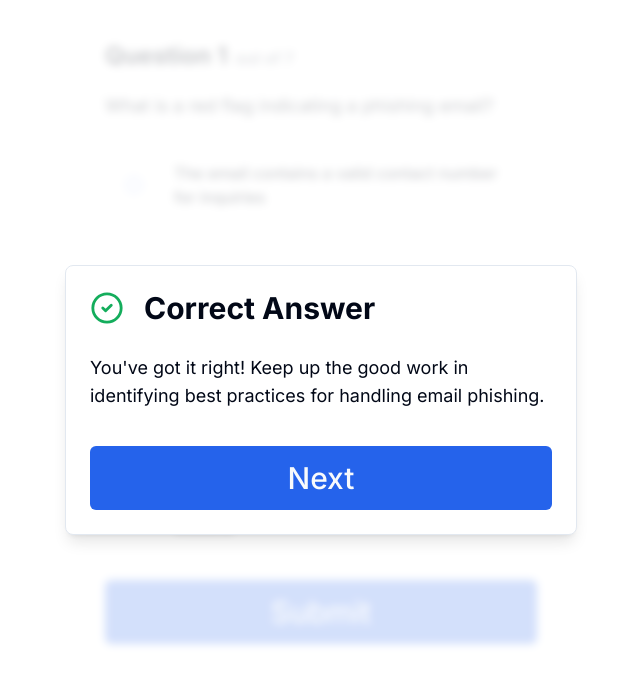
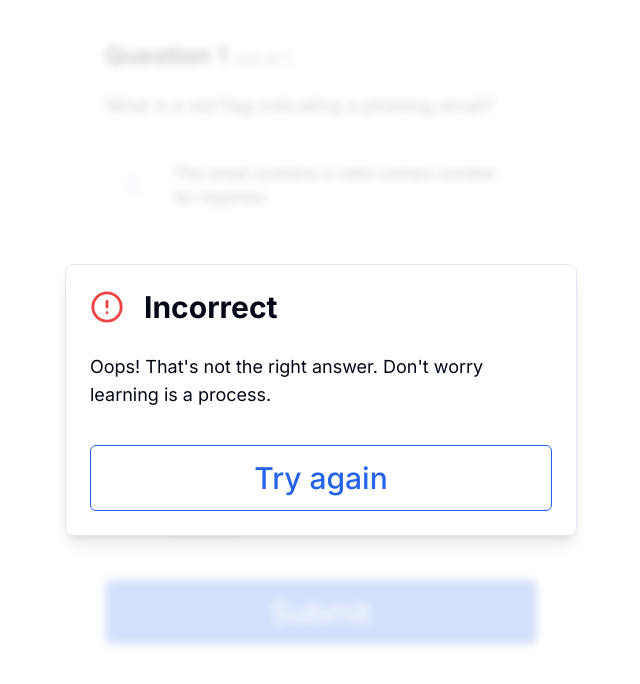
Before and after one commit to Email-Phising-Guard/Email-Guard, a Next.js app: page /dashboard/quiz/question/1 in a window 1280 px wide. Both pictures are taken after a click on the button "Submit". Shown: the top 684 px of the page, without its empty margins (319-959 px from the left). Built offline with nearby package versions, Linux system fonts and the light colour scheme.

Commit message:
Finish mutiple choice section

```diff
--- a/src/app/dashboard/quiz/question/[id]/mutiple-choice-item.tsx
+++ b/src/app/dashboard/quiz/question/[id]/mutiple-choice-item.tsx
@@ -1,16 +1,31 @@
 import { Label } from "@/components/ui/label";
 import { RadioGroupItem } from "@/components/ui/radio-group";
+import { Dispatch, SetStateAction } from "react";
 type MultipleChoiceItemProps = {
   option: string;
   i: number;
+  selectedOption: number | null;
+  setSelectedOption: Dispatch<SetStateAction<number | null>>;
 };
 export default function MultipleChoiceItem({
   option,
   i,
+  selectedOption,
+  setSelectedOption,
 }: MultipleChoiceItemProps) {
+  const handleClick = () => {
+    setSelectedOption(i);
+  };
   return (
-    <div className="flex w-full max-w-xl items-center space-x-8 rounded-lg border px-5">
-      <RadioGroupItem defaultChecked value={i} id={`a${i}`} />
+    <div
+      onClick={handleClick}
+      className="flex w-full max-w-xl items-center space-x-8 rounded-lg border px-5"
+    >
+      <RadioGroupItem
+        checked={selectedOption == i}
+        value={`${i}`}
+        id={`a${i}`}
+      />
       <Label className="text-md w-full py-5" htmlFor={`a${i}`}>
         {option}
       </Label>
--- /dev/null
+++ b/src/app/dashboard/quiz/question/[id]/mutiple-choice-section.tsx
@@ -0,0 +1,113 @@
+"use client";
+import { useState } from "react";
+
+import MultipleChoiceItem from "./mutiple-choice-item";
+import { Question } from "@/db/questions";
+import { Button } from "@/components/ui/button";
+import { RadioGroup } from "@/components/ui/radio-group";
+import PreviousButton from "../previous-button";
+import {
+  AlertDialog,
+  AlertDialogAction,
+  AlertDialogCancel,
+  AlertDialogContent,
+  AlertDialogDescription,
+  AlertDialogFooter,
+  AlertDialogHeader,
+  AlertDialogTitle,
+  AlertDialogTrigger,
+} from "@/components/ui/alert-dialog";
+import { CheckCircle2, AlertCircle } from "lucide-react";
+import Link from "next/link";
+
+type MutipleChoiceSectionProps = {
+  question: Question;
+};
+export default function MutipleChoiceSection({
+  question,
+}: MutipleChoiceSectionProps) {
+  const [selectedOption, setSelectedOption] = useState<number | null>(null);
+  const isCorrect = selectedOption === question.answer;
+
+  return (
+    <section className="mt-5">
+      <RadioGroup defaultValue="q1" className="max-w-xl gap-5">
+        {question.options.map((option, i) => (
+          <MultipleChoiceItem
+            selectedOption={selectedOption}
+            setSelectedOption={setSelectedOption}
+            key={i}
+            option={option}
+            i={i}
+          />
+        ))}
+      </RadioGroup>
+      <div className="mt-5 flex w-full flex-col gap-3">
+        <AlertDialog>
+          <AlertDialogTrigger asChild>
+            <Button type="submit" className="w-full py-8 text-3xl">
+              Submit
+            </Button>
+          </AlertDialogTrigger>
+          <AlertDialogContent>
+            <AlertDialogHeader>
+              <AlertDialogTitle className="flex items-center gap-5 text-3xl font-bold">
+                {isCorrect ? (
+                  <>
+                    <CheckCircle2 className="stroke-success" size={34} />
+                    <span>Correct</span>
+                  </>
+                ) : (
+                  <>
+                    <AlertCircle className="stroke-destructive" size={34} />
+                    <span>Incorrect</span>
+                  </>
+                )}
+              </AlertDialogTitle>
+              <AlertDialogDescription className="py-5 text-left text-lg text-foreground">
+                {isCorrect ? (
+                  <>
+                    You&apos;ve got it right! Keep up the good work in
+                    identifying best practices for handling email phishing.
+                  </>
+                ) : (
+                  <>
+                    <p>
+                      Oops! That&apos;s not the right answer. Don&apos;t worry
+                      learning is a process.
+                    </p>
+                  </>
+                )}
+              </AlertDialogDescription>
+            </AlertDialogHeader>
+            <AlertDialogFooter className="flex w-full">
+              {isCorrect ? (
+                <Link
+                  href={
+                    question.id === 7
+                      ? "/dashboard/quiz/complete"
+                      : `/dashboard/quiz/question/${question.id + 1}`
+                  }
+                  className="w-full"
+                >
+                  <Button className="w-full py-8 text-3xl">Next</Button>
+                </Link>
+              ) : (
+                <AlertDialogCancel asChild>
+                  <Button
+                    variant="outline"
+                    className="w-full border-primary py-8 text-3xl text-primary hover:bg-primary hover:text-white"
+                  >
+                    Try again
+                  </Button>
+                </AlertDialogCancel>
+              )}
+            </AlertDialogFooter>
+          </AlertDialogContent>
+        </AlertDialog>
+
+        {question.id !== 1 && <PreviousButton prevQuestion={question.id - 1} />}
+      </div>
+    </section>
+  );
+}
--- a/src/app/dashboard/quiz/question/[id]/page.tsx
+++ b/src/app/dashboard/quiz/question/[id]/page.tsx
@@ -1,24 +1,10 @@
 import Image from "next/image";
 import { notFound } from "next/navigation";
-import { Button } from "@/components/ui/button";
-import { Label } from "@/components/ui/label";
-import { RadioGroup, RadioGroupItem } from "@/components/ui/radio-group";
+
 import { questions } from "@/db/questions";
-import Link from "next/link";
-import MultipleChoiceItem from "./mutiple-choice-item";
-import PreviousButton from "../previous-button";
-import {
-  AlertDialog,
-  AlertDialogAction,
-  AlertDialogContent,
-  AlertDialogDescription,
-  AlertDialogFooter,
-  AlertDialogHeader,
-  AlertDialogTitle,
-  AlertDialogTrigger,
-} from "@/components/ui/alert-dialog";
-import { CheckCircle2 } from "lucide-react";
+
 import MaxWidthWrapper from "@/components/max-width-wrapper";
+import MutipleChoiceSection from "./mutiple-choice-section";
 
 type SingleQuizQuestionPageProps = {
   params: {
@@ -53,50 +39,7 @@ export default function SingleQuizQuestionPage({
           height={200}
         />
       )}
-      <section className="mt-5">
-        <RadioGroup defaultValue="q1" className="max-w-xl gap-5">
-          {question.options.map((option, i) => (
-            <MultipleChoiceItem key={i} option={option} i={i} />
-          ))}
-        </RadioGroup>
-        <div className="mt-5 flex w-full flex-col gap-3">
-          <AlertDialog>
-            <AlertDialogTrigger>
-              <Button type="submit" className="w-full py-8 text-3xl">
-                Submit
-              </Button>
-            </AlertDialogTrigger>
-            <AlertDialogContent>
-              <AlertDialogHeader>
-                <AlertDialogTitle className="flex items-center gap-5 text-3xl font-bold">
-                  <CheckCircle2 className="stroke-success" size={34} />
-                  <span>Correct Answer</span>
-                </AlertDialogTitle>
-                <AlertDialogDescription className="py-5 text-left text-lg text-foreground">
-                  You&apos;ve got it right! Keep up the good work in identifying
-                  best practices for handling email phishing.
-                </AlertDialogDescription>
-              </AlertDialogHeader>
-              <AlertDialogFooter className="flex w-full">
-                <Link
-                  href={
-                    question.id === 7
-                      ? "/dashboard/quiz/complete"
-                      : `/dashboard/quiz/question/${question.id + 1}`
-                  }
-                  className="w-full"
-                >
-                  <Button className="w-full py-8 text-3xl">Next</Button>
-                </Link>
-              </AlertDialogFooter>
-            </AlertDialogContent>
-          </AlertDialog>
-
-          {question.id !== 1 && (
-            <PreviousButton prevQuestion={question.id - 1} />
-          )}
-        </div>
-      </section>
+      <MutipleChoiceSection question={question} />
     </MaxWidthWrapper>
   );
 }
```
Also changed, not shown: src/app/dashboard/quiz/question/[id]/answer-dialog.tsx (added, +23 -0 lines).
